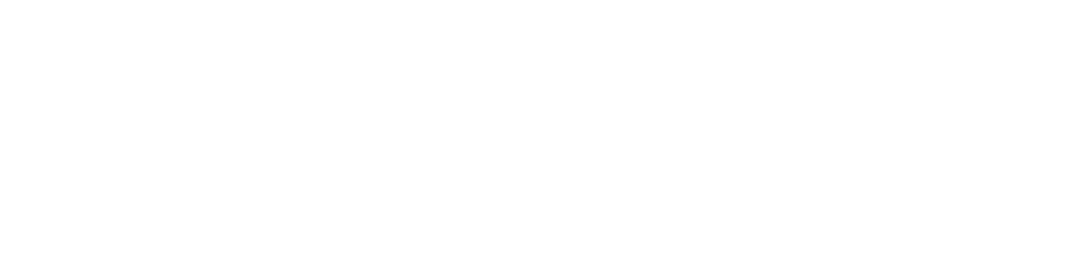
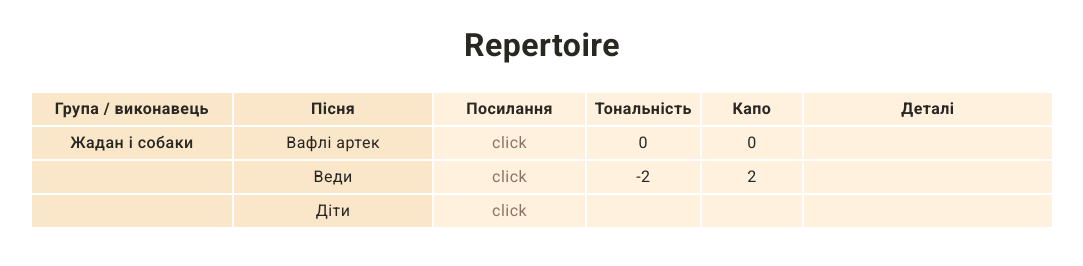
Before and after one commit to Iva02vi/repertoire, a plain HTML site: page index.html in a window 1280 px wide. Shown: the whole page, without its empty margins (98-1181 px from the left). Drawn offline with nearby package versions, Linux system fonts and the light colour scheme.

Commit message:
html + css

```diff
--- a/css/style.css
+++ b/css/style.css
@@ -0,0 +1,84 @@
+body {
+  font-family: "Roboto", sans-serif;
+  color: #282722;
+  background: #fff;
+  font-size: 16px;
+  line-height: 1.5;
+  letter-spacing: 0.03em;
+}
+
+div {
+  display: flex;
+  justify-content: center;
+}
+
+h1 {
+  text-align: center;
+}
+
+a {
+  text-decoration: none;
+  color: #8d7364;
+}
+
+a:hover,
+a:focus,
+a:active {
+  color: #231d1a;
+}
+
+table {
+  width: 80%;
+}
+
+th {
+  font-weight: 500;
+}
+
+td {
+  padding: 4px 8px;
+}
+
+/*  */
+.table-head {
+  text-align: center;
+  font-weight: 700;
+}
+
+.table-row {
+  background-color: bisque;
+}
+
+.singer {
+  width: 20%;
+  background: #fae7ca;
+}
+
+.song {
+  text-align: center;
+  width: 20%;
+  background: #fae7ca;
+}
+
+.chord-link {
+  text-align: center;
+  width: 15%;
+  background: #fff1dd;
+}
+
+.ton {
+  text-align: center;
+  width: 10%;
+  background: #fff1dd;
+}
+
+.capo {
+  text-align: center;
+  width: 10%;
+  background: #fff1dd;
+}
+
+.details {
+  width: 25%;
+  background: #fff1dd;
+}
--- a/index.html
+++ b/index.html
@@ -4,12 +4,83 @@
 <head>
     <meta charset="UTF-8">
     <meta name="viewport" content="width=device-width, initial-scale=1.0">
+    <link rel="stylesheet" href="https://cdnjs.cloudflare.com/ajax/libs/modern-normalize/2.0.0/modern-normalize.min.css"
+        integrity="sha512-4xo8blKMVCiXpTaLzQSLSw3KFOVPWhm/TRtuPVc4WG6kUgjH6J03IBuG7JZPkcWMxJ5huwaBpOpnwYElP/m6wg=="
+        crossorigin="anonymous" referrerpolicy="no-referrer">
+    <link rel="stylesheet" href="./css/style.css">
     <title>Repertoire</title>
+
+    <link rel="preconnect" href="https://fonts.googleapis.com">
+    <link rel="preconnect" href="https://fonts.gstatic.com" crossorigin>
+    <link href="https://fonts.googleapis.com/css2?family=Raleway:wght@700&family=Roboto:wght@400;500;700&display=swap"
+        rel="stylesheet">
 </head>
 
 <body>
-    <header></header>
-    <section></section>
+    <header>
+        <h1>Repertoire</h1>
+    </header>
+    <div>
+        <table>
+            <thead>
+                <tr class="table-row table-head">
+                    <td class="singer">Група / виконавець</th>
+                    <td class="song">Пісня</td>
+                    <td class="chord-link">Посилання</td>
+                    <td class="ton">Тональність</td>
+                    <td class="capo">Капо</td>
+                    <td class="details">Деталі</td>
+                </tr>
+            </thead>
+            <tbody>
+                <tr class="table-row">
+                    <th class="singer">Жадан і собаки</th>
+                    <td class="song">Вафлі артек</td>
+                    <td class="chord-link"><a
+                            href="https://mychords.net/uk/adan-i-sobaki/162672-adan-i-sobaki-vafli-artek.html"
+                            target="_blank">
+                            click</a>
+                    </td>
+                    <td class="ton">0</td>
+                    <td class="capo">0</td>
+                    <td class="details"></td>
+                </tr>
+                <tr class="table-row">
+                    <th class="singer"></th>
+                    <td class="song">Веди</td>
+                    <td class="chord-link"><a
+                            href="https://mychords.net/uk/adan-i-sobaki/167474-adan-i-sobaki-vedi.html" target="_blank">
+                            click</a>
+                    </td>
+                    <td class="ton">-2</td>
+                    <td class="capo">2</td>
+                    <td class="details"></td>
+                </tr>
+                <tr class="table-row">
+                    <th class="singer"></th>
+                    <td class="song">Діти</td>
+                    <td class="chord-link"><a
+                            href="https://mychords.net/uk/adan-i-sobaki/167474-adan-i-sobaki-vedi.html" target="_blank">
+                            click</a>
+                    </td>
+                    <td class="ton"></td>
+                    <td class="capo"></td>
+                    <td class="details"></td>
+                </tr>
+            </tbody>
+        </table>
+    </div>
 </body>
 
 </html>
+
+
+<!-- <tr class="table-row">
+    <th class="singer"></th>
+    <td class="song"></td>
+    <td class="chord-link"><a href="" target="_blank">click</a>
+    </td>
+    <td class="ton"></td>
+    <td class="capo"></td>
+    <td class="details"></td>
+</tr> -->
```
